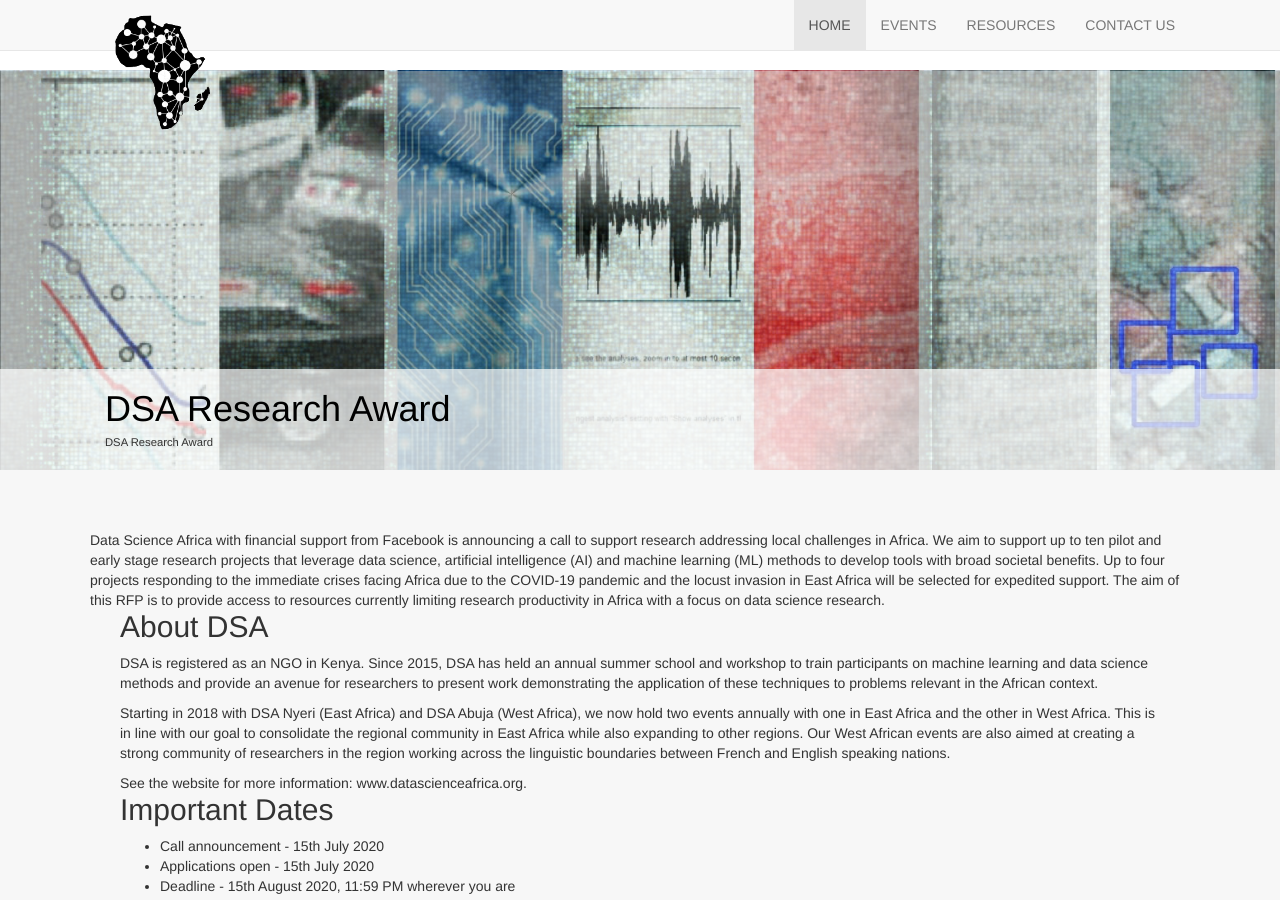
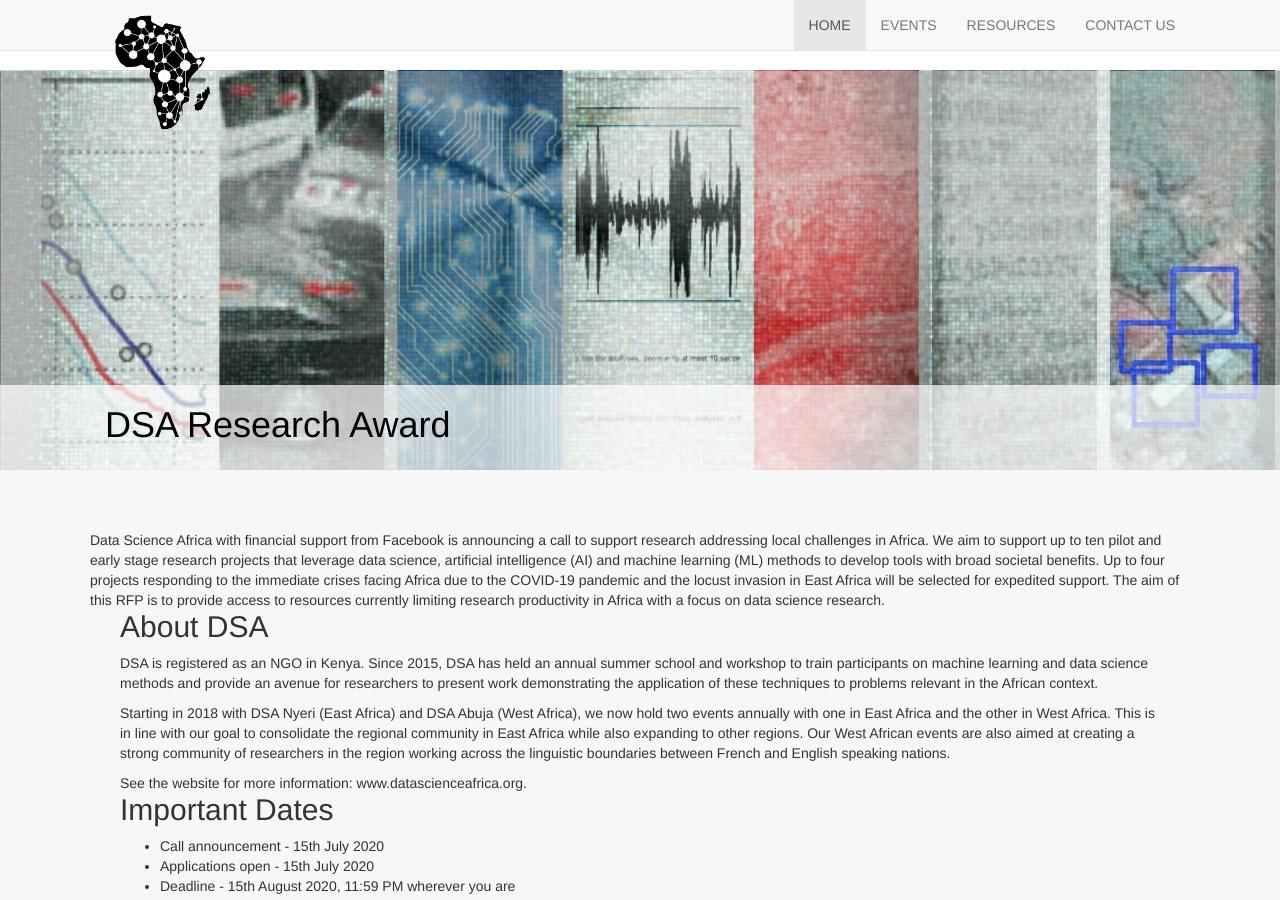
Before and after one commit to mamutorine/dsa-research-award, a Jekyll site: the page built from index.html, in a window 1280 px wide and 900 px high. Built offline with Jekyll 4.4.1, drawn with Linux system fonts in a browser that asks for light colours; nearby versions of some CDN libraries.

Commit message:
remove location

```diff
--- a/_config.yml
+++ b/_config.yml
@@ -1,6 +1,6 @@
 # Site settings
 title: DSA Research Award
-location: DSA Research Award
+location:
 safe: false
 description: "Information website."
 banner: dsa_banner.jpg
```
